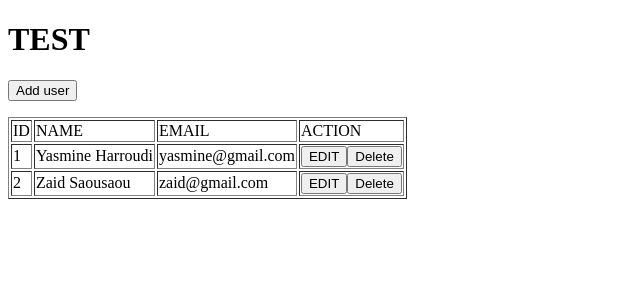
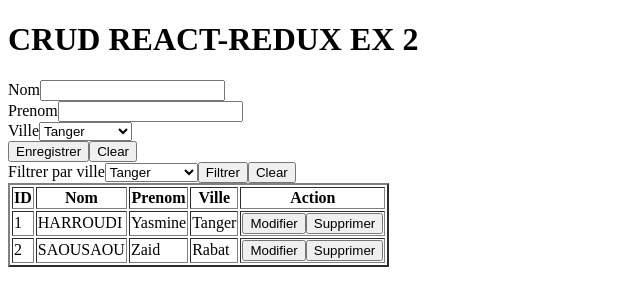
Before and after one commit to yasu19-dev/tpsreact, a React (Create React App) app: page / in a window 1280 px wide. Shown: the top 306 px of the page, without its empty margins (0-640 px from the left). Built offline with nearby package versions, Linux system fonts and the light colour scheme.

Commit message:
Test Redux filter and CRUD functionalities

```diff
--- a/src/App.jsx
+++ b/src/App.jsx
@@ -1,22 +1,132 @@
-import { BrowserRouter, Route, Routes } from "react-router-dom";
-import UserList from "./Tp_redux_crud/components/UserList";
-import AddUser from "./Tp_redux_crud/components/AddUser";
-import UpdateUser from "./Tp_redux_crud/components/UpdateUser";
+import { useState } from "react";
+import { useDispatch, useSelector } from "react-redux";
+import { addUserAction, clearfilterAction, deleteUserAction, filterUserAction, updateUserAction } from "./TP_Redux_filter/Config/actions";
+// import { BrowserRouter, Route, Routes } from "react-router-dom";
 
 
 function App() {
+  const dispatch = useDispatch();
+
+  const villes = useSelector(data=>data.villes);
+  const users = useSelector(data=>data.users);
+  const usersFilter = useSelector(data=>data.usersFilter);
+  const listeUsersmap = usersFilter ? usersFilter : users;
+
+  const indexUser = users.length;
+
+  const [id, setId] = useState('');
+  const [nom,setNom] = useState('');
+  const [prenom,setPrenom] = useState('');
+  const [ville, setVille] = useState(1);
+  const [villeFiltre, setVilleFiltre] = useState('');
+
+
+
+  const handleEnregister= () =>{
+    dispatch(addUserAction({
+      id:indexUser+1,
+      nom:nom,
+      prenom:prenom,
+      ville:ville
+    }));
+    handleClear();
+  }
+  const handleClear = ()=>{
+    setNom('');
+    setPrenom('');
+    setVille(1)
+  }
+  const handleRemplirForm = (id)=>{
+    const user = users.find((u)=> u.id === parseInt(id));
+    setId(id)
+    setNom(user.nom);
+    setPrenom(user.prenom);
+    setVille(user.ville)
+  }
+
+  const handleModifier = ()=>{
+    dispatch(updateUserAction({
+      id:id,
+      nom:nom,
+      prenom:prenom,
+      ville:ville
+    }));
+    handleClear();
+    setId('');
+  }
+
+  const handleDelete = (id) =>{
+    dispatch(deleteUserAction(id))
+  }
+
+  const handleFilter = ()=>{
+    dispatch(filterUserAction(villeFiltre))
+  }
+
+  const handleFilterClear = ()=>{
+    dispatch(clearfilterAction(villeFiltre))
+  }
+
+
 
   return(
     <div className="App">
-       <h1>TEST</h1>
-        <BrowserRouter>
-          <Routes>
-            <Route path="/" element={<UserList/>}/>
-            <Route path="/add-user" element={<AddUser/>}/>
-            <Route path="/update-user/:id" element={<UpdateUser/>}/>
-          </Routes>
-        </BrowserRouter>
+      <h1>CRUD REACT-REDUX EX 2</h1>
+      <div>
+        <label>Nom</label>
+        <input type="text" value={nom} onChange={(e)=>setNom(e.target.value)}/><br />
+        <label>Prenom</label>
+        <input type="text" value={prenom} onChange={(e)=>setPrenom(e.target.value)} /><br />
+        <label>Ville</label>
+        <select value={ville} onChange={(e)=>setVille(e.target.value)}>
+            {villes.map((ville, index)=><option key={index} value={ville.id}>{ville.nom}</option>)}
+        </select><br />
 
+        {id? <button onClick={()=> handleModifier()}>Modifier</button>
+        :<button onClick={()=> handleEnregister()}>Enregistrer</button> }
+
+        <button onClick={()=> handleClear()}>Clear</button>
+      </div>
+
+      <div>
+        <label>Filtrer par ville</label>
+        <select value={villeFiltre} onChange={(e)=>setVilleFiltre(e.target.value)}>
+            {villes.map((ville, index)=><option key={index} value={ville.id}>{ville.nom}</option>)}
+        </select>
+
+        <button onClick={()=> handleFilter()}>Filtrer</button>
+        <button onClick={()=> handleFilterClear()}>Clear</button>
+      </div>
+
+      <table border={2}>
+        <thead>
+          <tr>
+            <th>ID</th>
+            <th>Nom</th>
+            <th>Prenom</th>
+            <th>Ville</th>
+            <th>Action</th>
+          </tr>
+        </thead>
+        <tbody>
+          {listeUsersmap.map((user,index)=>{
+            const ville = villes.find((v)=>v.id === parseInt(user.ville))
+            return(
+              <tr key={index}>
+            <td>{user.id}</td>
+            <td>{user.nom}</td>
+            <td>{user.prenom}</td>
+            <td>{ville.nom}</td>
+            <td>
+              <button onClick={()=> handleRemplirForm(user.id)}>Modifier</button>
+              <button onClick={()=> handleDelete(user.id)}>Supprimer</button>
+            </td>
+          </tr>
+            )
+          }
+          )}
+        </tbody>
+      </table>
     </div>
   )
 }
--- /dev/null
+++ b/src/TP_Redux_filter/Config/actions.jsx
@@ -0,0 +1,33 @@
+export const addUserAction = (user)=>{
+    return {
+        type: 'ADD_USER',
+        payload: user
+    }
+}
+
+export const updateUserAction = (user)=>{
+    return {
+        type: 'UPDATE_USER',
+        payload: user
+    }
+}
+
+export const deleteUserAction = (id)=>{
+    return {
+        type: 'DELETE_USER',
+        payload: id
+    }
+}
+
+export const filterUserAction = (idVille)=>{
+    return {
+        type: 'FILTER_USER',
+        payload: idVille
+    }
+}
+
+export const clearfilterAction = ()=>{
+    return {
+        type: 'CLEAR_FILTER'
+    }
+}
--- /dev/null
+++ b/src/TP_Redux_filter/Config/reducer.jsx
@@ -0,0 +1,44 @@
+const initialState = {
+    villes:[
+        {id:1, nom:'Tanger'},
+        {id:2, nom:'Rabat'},
+        {id:31, nom:'Casablanca'},
+    ],
+    users:[
+        {id:1, nom:'HARROUDI', prenom: 'Yasmine', ville:1},
+        {id:2, nom:'SAOUSAOU', prenom: 'Zaid', ville:2}
+    ]
+}
+
+const reducer = (state= initialState, action)=>{
+    switch(action.type){
+        case 'ADD_USER':
+            return {...state, users:[...state.users, action.payload]};
+
+        case 'UPDATE_USER':
+            const user = state.users.find((u)=>u.id === parseInt(action.payload.id))
+            if (user){
+                user.nom = action.payload.nom;
+                user.prenom = action.payload.prenom;
+                user.ville = action.payload.ville;
+            }
+            return state;
+
+        case 'DELETE_USER':
+            return {...state, users:[...state.users.filter((u)=> u.id !== parseInt(action.payload))]};
+
+        case 'FILTER_USER':
+             return {...state, usersFilter:[...state.users.filter((u)=> u.ville === action.payload)]};
+
+        case 'CLEAR_FILTER':
+            return {...state, usersFilter:null};
+
+
+
+
+
+        default :
+            return state
+    }
+}
+export default reducer
--- a/src/Tp_redux_crud/components/AddUser.jsx
+++ b/src/Tp_redux_crud/components/AddUser.jsx
@@ -5,10 +5,13 @@ import { useNavigate } from "react-router-dom";
 
 function AddUser(){
     const count = useSelector(data=>data.users.length);
+
     const [name,setName] = useState('');
     const [email, setEmail] = useState('');
+
     const dispatch = useDispatch();
     const navigate = useNavigate();
+
     const handleClick = ()=>{
         dispatch(ADD_USER({
             id:count+1,
--- a/src/index.js
+++ b/src/index.js
@@ -5,7 +5,9 @@ import App from './App';
 import { Provider } from 'react-redux';
 import { legacy_createStore } from 'redux';
 // import reducer from './TP_redux_incrementer/reducer';
-import reducer from './Tp_redux_crud/reducer';
+//import reducer from './Tp_redux_crud/reducer';
+
+import reducer from './TP_Redux_filter/Config/reducer';
 
 const store = legacy_createStore(reducer);
 const root = ReactDOM.createRoot(document.getElementById('root'));
```
Also changed, not shown: src/Tp_redux_crud/App.jsx (added, +23 -0 lines), src/TP_Redux_filter/App.jsx (added).
